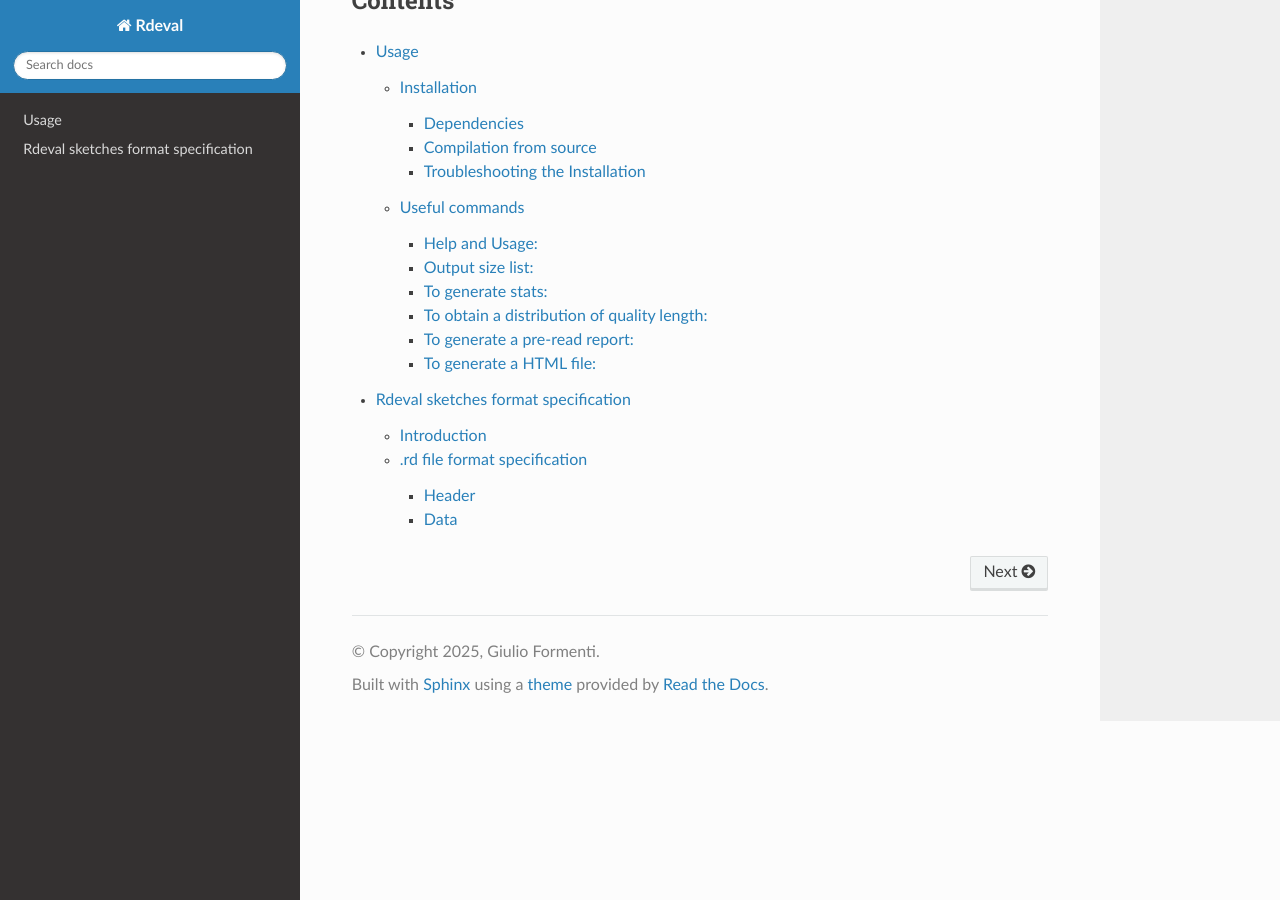
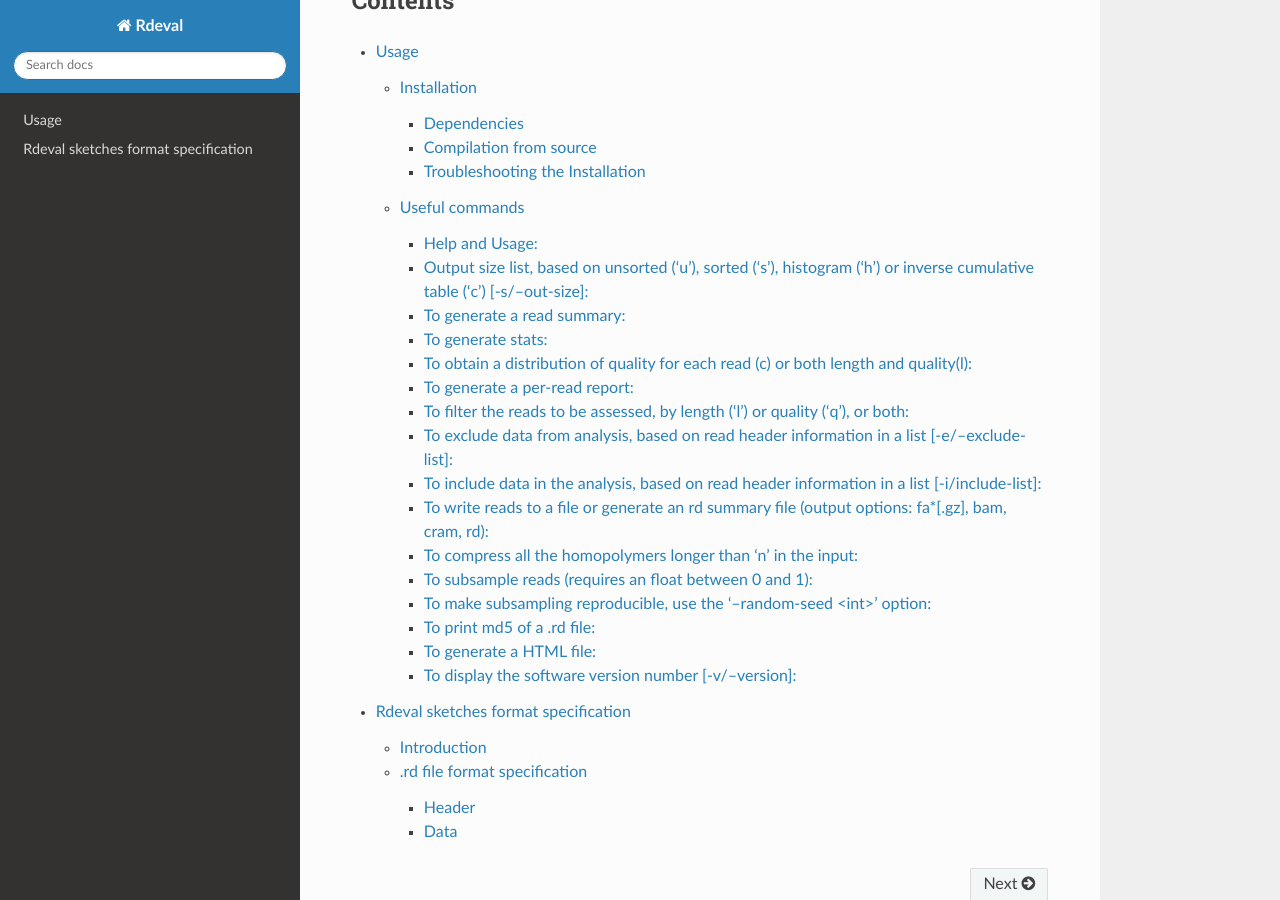
Before and after one commit to vgl-hub/rdeval-documentation, a Sphinx documentation site: the page built from docs/source/index.rst, in a window 1280 px wide and 900 px high, scrolled down 597 px. Built offline with Sphinx 7.4.7 and the Read the Docs theme 3.1.0, drawn with Linux system fonts in a browser that asks for light colours.

Commit message:
Update usage.rst
updated usage, and corrected typos

```diff
--- a/docs/source/usage.rst
+++ b/docs/source/usage.rst
@@ -48,11 +48,20 @@ To see a list of the usage of rdeval:
 
    rdeval --help
 
-Output size list:
+Output size list, based on unsorted ('u'), sorted ('s'), histogram ('h') or inverse cumulative table ('c') [-s/--out-size]:
 =================
 .. code-block:: console
 
-   redval -s
+   redval -s u /path/to/testfiles/random1.fastq
+   redval -s s /path/to/testfiles/random1.fastq
+   redval -s h /path/to/testfiles/random1.fastq
+   redval -s c /path/to/testfiles/random1.fastq
+
+To generate a read summary:
+===========================
+.. code-block:: console
+
+   rdeval -r /path/to/testFiles/random1.fasta
 
 To generate stats:
 ==================
@@ -60,22 +69,76 @@ To generate stats:
 
    rdeval /path/to/data > /path/to/outfile.stats
 
-To obtain a distribution of quality length:
-===========================================
+To obtain a distribution of quality for each read (c) or both length and quality(l):
+====================================================================================
 .. code-block:: console
 
-   rdeval testfiles/random1.fastq -ql
+   rdeval /path/to/testfiles/random1.fastq -q c
+   rdeval /path/to/testfiles/random1.fastq -q l
 
-To generate a pre-read report:
+To generate a per-read report:
 ==============================
 .. code-block:: console
 
    rdeval --sequence-report /path/to/testFiles/random1.fasta
 
+To filter the reads to be assessed, by length ('l') or quality ('q'), or both:
+==============================================================================
+.. code-block:: console
+
+   rdeval -f 'l>10' /path/to/testFiles/random1.fasta
+   rdeval -f 'q>10' /path/to/testFiles/random1.fasta
+   rdeval -f 'l>10 & q>10' /path/to/testFiles/random1.fasta
+
+To exclude data from analysis, based on read header information in a list [-e/--exclude-list]:
+==========================================================================
+.. code-block:: console
+
+   rdeval -e header.txt /path/to/testFiles/random1.fasta
+
+To include data in the analysis, based on read header information in a list [-i/include-list]:
+==========================================================================
+.. code-block:: console
+
+   rdeval -i header.txt /path/to/testFiles/random1.fasta
+
+To write reads to a file or generate an rd summary file (output options: fa*[.gz], bam, cram, rd):
+========================================================
+.. code-block:: console
+
+   rdeval -o output1.fa /path/to/testFiles/random1.fastq
+
+To compress all the homopolymers longer than 'n' in the input:
+==============================================================
+.. code-block:: console
+
+   rdeval --homopolymer-compress 1 /path/to/testFiles/random1.fastq
+
+To subsample reads (requires an float between 0 and 1):
+===================
+.. code-block:: console
+    rdeval --sample 0.5 /path/to/testFiles/random1.fastq
+
+To make subsampling reproducible, use the '--random-seed <int>' option:
+===================
+.. code-block:: console
+    rdeval --sample 0.5 --random-seed 1 /path/to/testFiles/random1.fastq
+
+To print md5 of a .rd file:
+===========================
+.. code-block:: console
+   rdeval --md5 /path/to/testFiles/random2.rd
+
 To generate a HTML file:
 ========================
+This requires the following packages also be installed: tidyverse (v2.0.0), ggExtra (v0.10.1), bit64 (v4.5.2)
 .. code-block:: console
 
    R -e "rmarkdown::render('${RDEVAL}/figures.Rmd', output_file='[output].html')" --args "[rd-file-1].rd" "[rd-file-2].rd"
 
+To display the software version number [-v/--version]:
+=======================================
+.. code-block:: console
+   rdeval -v
+
 Other command options are available by using the :ref:`help <Help and Usage>` function, described above.
```
